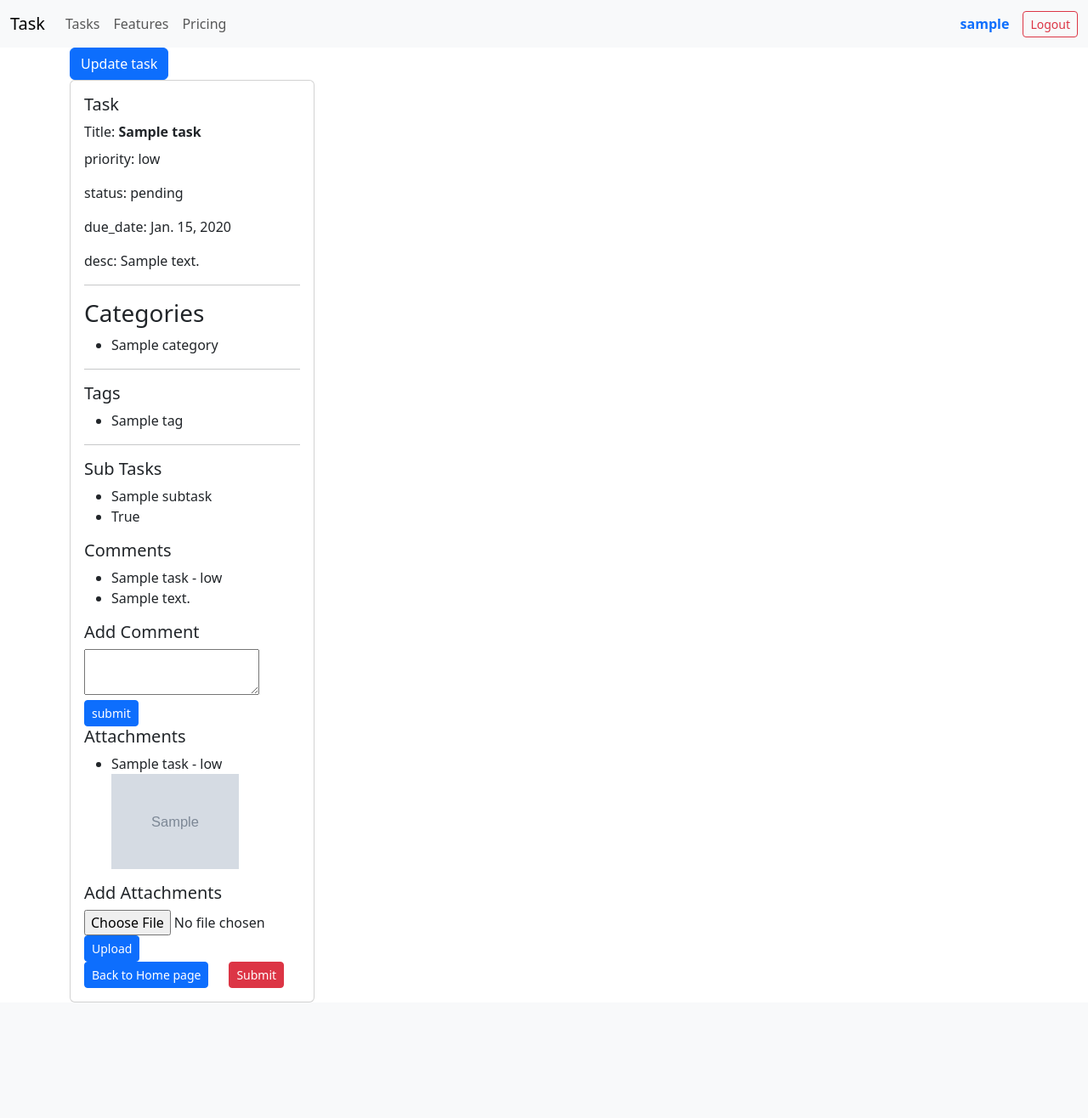
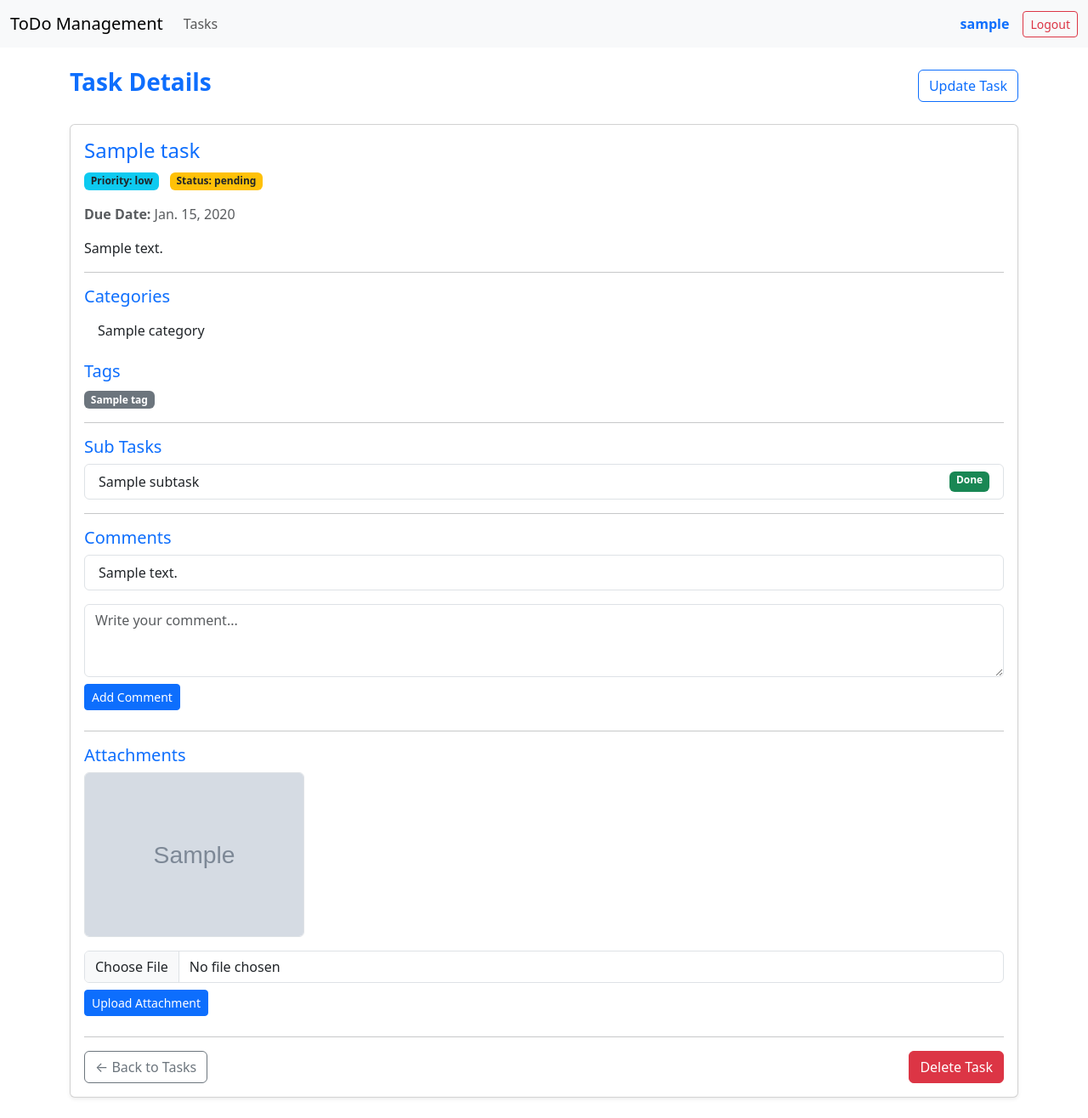
Before and after one commit to erashish41/To-Do-app-Django, a Django app: page /todo/todos/00000000-0000-0000-0000-000000000001/ in a window 1280 px wide. Shown: the whole page at 85% size. Before the commit the page ends 1180 px from the top, so only its background shows below. Run offline with Django 5.2, Linux system fonts and the light colour scheme; a user stored in the database is signed in; tables that the repository leaves empty hold one stand-in row (values such as "Sample post"); grey boxes marked "Sample" are stand-in pictures; some libraries are stand-ins or nearby versions.

Commit message:
category in task list and comment task subtask in task detail

```diff
--- a/todo/task_management/templates/base.html
+++ b/todo/task_management/templates/base.html
@@ -10,7 +10,7 @@
 
     <nav class="navbar navbar-expand-lg bg-body-tertiary">
     <div class="container-fluid">
-        <a class="navbar-brand" href="#">Task</a>
+        <a class="navbar-brand" href="#">ToDo Management</a>
         <button class="navbar-toggler" type="button" data-bs-toggle="collapse" data-bs-target="#navbarNavAltMarkup" aria-controls="navbarNavAltMarkup" aria-expanded="false" aria-label="Toggle navigation">
             <span class="navbar-toggler-icon"></span>
         </button>
@@ -18,8 +18,6 @@
             <div class="navbar-nav">
             {% if user.is_authenticated %}
             <a class="nav-link" href="{% url 'todo_list' %}">Tasks</a>
-            <a class="nav-link" href="#">Features</a>
-            <a class="nav-link" href="#">Pricing</a>
             {% endif %}
         </div>
         <div class="navbar-nav ms-auto align-items-center">
--- a/todo/task_management/templates/todo_details.html
+++ b/todo/task_management/templates/todo_details.html
@@ -2,146 +2,184 @@
 {% load crispy_forms_tags %}
 {% block content %}
 
-    <div class="container">
+<div class="container py-4">
 
+    <!-- Header -->
+    <div class="d-flex justify-content-between align-items-center mb-4">
+        <h3 class="fw-bold text-primary">Task Details</h3>
+        <button
+            type="button"
+            class="btn btn-outline-primary"
+            data-bs-toggle="modal"
+            data-bs-target="#exampleModal">
+            Update Task
+        </button>
+    </div>
 
-        <!-- Button trigger modal -->
-        <button type="button" class="btn btn-primary" data-bs-toggle="modal" data-bs-target="#exampleModal">
-            Update task
-        </button>
-
-        <!-- Modal -->
-        <div class="modal fade" id="exampleModal" tabindex="-1" aria-labelledby="exampleModalLabel" aria-hidden="true">
-            <div class="modal-dialog">
+    <!-- Update Task Modal -->
+    <div class="modal fade" id="exampleModal" tabindex="-1">
+        <div class="modal-dialog modal-lg modal-dialog-centered">
             <div class="modal-content">
-                    <div class="modal-header">
-                        <h1 class="modal-title fs-5" id="exampleModalLabel">Update Task</h1>
-                        <button type="button" class="btn-close" data-bs-dismiss="modal" aria-label="Close"></button>
+                <div class="modal-header bg-primary bg-opacity-10">
+                    <h5 class="modal-title text-primary">Update Task</h5>
+                    <button type="button" class="btn-close" data-bs-dismiss="modal"></button>
                 </div>
                 <div class="modal-body">
                     <form method="post" action="{% url 'todo_update' todo.pk %}">
                         {% csrf_token %}
-                            {{ form | crispy}}
-                            <button type="submit" class="btn btn-primary">Save changes</button>
+                        {{ form|crispy }}
+                        <div class="text-end">
+                            <button type="submit" class="btn btn-success">
+                                Save Changes
+                            </button>
+                        </div>
                     </form>
                 </div>
             </div>
         </div>
     </div>
 
+    {% if todo %}
+    <div class="card shadow-sm">
+        <div class="card-body">
 
-        <div class="row">
-            <div class="col">
-                {% if todo %}
-                <div class="card" style="width: 18rem;">
-                    <div class="card-body">
-                        <h5>Task</h5>
-                        <p class="card-title">Title: <strong>{{todo.title}}</strong></p>
-                        <p class="card-text">priority: {{todo.priority}}</p>
-                        <p class="card-text">status: {{todo.status}}</p>
-                        <p class="card-text">due_date: {{todo.due_date}}</p>
-                        <p class="card-text">desc: {{todo.description | truncatewords:4}}</p>
+            <!-- Task Info -->
+            <h4 class="card-title text-primary">{{ todo.title }}</h4>
+
+            <div class="mb-3">
+                <span class="badge bg-info text-dark me-2">
+                    Priority: {{ todo.priority }}
+                </span>
+                <span class="badge bg-warning text-dark">
+                    Status: {{ todo.status }}
+                </span>
+            </div>
+
+            <p class="text-muted">
+                <strong>Due Date:</strong> {{ todo.due_date }}
+            </p>
+
+            <p>
+                {{ todo.description|truncatewords:20 }}
+            </p>
 
             <hr>
-                        <h3>Categories</h3>
-                        <ul>
+
+            <!-- Categories -->
+            <h5 class="text-primary">Categories</h5>
+            <ul class="list-group list-group-flush mb-3">
                 {% for item in category %}
-                            <li>{{ item.name }}</li>
+                    <li class="list-group-item">{{ item.name }}</li>
                 {% empty %}
-                            <li>No categories</li>
+                    <li class="list-group-item text-muted">No categories</li>
                 {% endfor %}
             </ul>
 
+            <!-- Tags -->
+            <h5 class="text-primary">Tags</h5>
+            <div class="mb-3">
+                {% for tag in todo.tags.all %}
+                    <span class="badge bg-secondary me-1">{{ tag.name }}</span>
+                {% empty %}
+                    <span class="text-muted">No tags</span>
+                {% endfor %}
+            </div>
 
             <hr>
-                        <h5>Tags</h5>
-                        <ul>
-                            {% for tag in todo.tags.all %}
-                                <li> {{tag.name}}</li>
+
+            <!-- Subtasks -->
+            <h5 class="text-primary">Sub Tasks</h5>
+            <ul class="list-group mb-3">
+                {% for sub in todo.subtasks.all %}
+                    <li class="list-group-item d-flex justify-content-between">
+                        {{ sub.title }}
+                        {% if sub.is_completed %}
+                            <span class="badge bg-success">Done</span>
+                        {% else %}
+                            <span class="badge bg-secondary">Pending</span>
+                        {% endif %}
+                    </li>
                 {% empty %}
-                                <li>No Tags</li>
+                    <li class="list-group-item text-muted">No subtasks yet</li>
                 {% endfor %}
             </ul>
 
             <hr>
-                        <h5>Sub Tasks</h5>
-                        <ul>
-                            {% for sub in todo.subtasks.all %}
-                                <li>{{sub.title}}</li>
-                                <li>{{sub.is_completed}}</li>
+
+            <!-- Comments -->
+            <h5 class="text-primary">Comments</h5>
+            <ul class="list-group mb-3">
+                {% for comment in todo.comments.all %}
+                    <li class="list-group-item">
+                        {{ comment.comment }}
+                    </li>
                 {% empty %}
-                                    <li>No subtasks yet</li>
+                    <li class="list-group-item text-muted">No comments yet</li>
                 {% endfor %}
             </ul>
 
-
-                        <h5>Comments</h5>
-                        <ul>
-                            {% for comment in todo.comments.all %}
-                                <li>{{comment.task}}</li>
-                                <li>{{ comment.comment }}</li>
-                            {% empty %}
-                                <li>No comments yet</li>
-                            {% endfor %}
-                        </ul>
-
-                        <h5>Add Comment</h5>
-                        <form action="{% url 'comment_add' todo.pk %}" method="post">
+            <!-- Add Comment -->
+            <form action="{% url 'comment_add' todo.pk %}" method="post" class="mb-4">
                 {% csrf_token %}
                 <textarea
                     name="comment"
+                    class="form-control mb-2"
+                    rows="3"
                     placeholder="Write your comment..."
-                                id="" required>
-                            </textarea>
-                            <button type="submit" class="btn btn-sm btn-primary">submit</button>
+                    required></textarea>
+                <button type="submit" class="btn btn-sm btn-primary">
+                    Add Comment
+                </button>
             </form>
 
+            <hr>
 
-                        <h5>Attachments</h5>
-                        <ul>
+            <!-- Attachments -->
+            <h5 class="text-primary">Attachments</h5>
+            <div class="row g-3 mb-3">
                 {% for attach in todo.attachments.all %}
-                                <li>{{attach.task}}</li>
                     {% if attach.image %}
+                        <div class="col-md-3">
                             <img
                                 src="{{ attach.image.url }}"
-                                        alt="Attachment"
-                                        width="150"
-                                    >
+                                class="img-fluid rounded border"
+                                alt="Attachment">
+                        </div>
                     {% endif %}
                 {% empty %}
-                                <li>No Attachments yet</li>
+                    <p class="text-muted">No attachments yet</p>
                 {% endfor %}
-                        </ul>
+            </div>
 
-                        <h5>Add Attachments</h5>
-                        <form action="{% url 'attachment_add' todo.pk %}" method="post">
+            <!-- Add Attachment -->
+            <form action="{% url 'attachment_add' todo.pk %}" method="post" enctype="multipart/form-data" class="mb-4">
                 {% csrf_token %}
-                            <input type="file" name="image" required>
-                            <button type="submit" class="btn btn-sm btn-primary">Upload</button>
+                <input type="file" name="image" class="form-control mb-2" required>
+                <button type="submit" class="btn btn-sm btn-primary">
+                    Upload Attachment
+                </button>
             </form>
 
+            <hr>
 
+            <!-- Actions -->
+            <div class="d-flex justify-content-between">
+                <a class="btn btn-outline-secondary" href="{% url 'todo_list' %}">
+                    ← Back to Tasks
+                </a>
 
-
-                        <div class="d-flex gap-4">
-                            <!-- <form method="post" action="">
-                                {% csrf_token %}
-                                <input type="text" name="title" placeholder="Subtask title">
-                                <button type="submit">Add</button>
-                            </form> -->
-
-                            <a class="btn btn-sm btn-primary" href="{% url 'todo_list' %}">Back to Home page</a>
                 <form action="{% url 'todo_delete' todo.pk %}" method="post">
                     {% csrf_token %}
-                                <input class="btn btn-sm btn-danger" type="submit" value="Submit">
+                    <button class="btn btn-danger">
+                        Delete Task
+                    </button>
                 </form>
+            </div>
 
         </div>
     </div>
-                </div>
     {% endif %}
-            </div>
-        </div>
+
 </div>
 
 {% endblock %}
--- a/todo/task_management/urls.py
+++ b/todo/task_management/urls.py
@@ -4,7 +4,6 @@ from django.urls import path
 from task_management.views import (
     TaskListView, TaskDetailView, TaskCreateView,
     TaskUpdateView, TaskDeleteView,
-    CategoryCreateView, CategoryUpdateView, CategoryDeleteView,
     CommentCreateView, AttachmentCreateView, AttachmentDeleteView
     )
 
@@ -15,9 +14,6 @@ urlpatterns = [
     path('todos/<uuid:pk>/update/', TaskUpdateView.as_view(), name='todo_update'),
     path('todos/<uuid:pk>/delete/', TaskDeleteView.as_view(), name='todo_delete'),
 
-    path('todos/categories/add/', CategoryCreateView.as_view(), name='category_add'),
-    path('todos/categories/<int:pk>/update/', CategoryUpdateView.as_view(), name='category_update'),
-    path('todos/categories/<int:pk>/delete/', CategoryDeleteView.as_view(), name='category_delete'),
 
 
     path('todos/<uuid:pk>/comment/add/', CommentCreateView.as_view(), name='comment_add'),
--- a/todo/task_management/views.py
+++ b/todo/task_management/views.py
@@ -30,6 +30,17 @@ class TaskListView(LoginRequiredMixin,ListView):
         context['category'] = Category.objects.filter(created_by=self.request.user)
         return context
 
+    def post(self, request, *args, **kwargs):
+        name = request.POST.get("name")
+
+        if name:
+            Category.objects.create(
+                name=name,
+                created_by=request.user
+            )
+
+        return redirect("todo_list")
+
 
 
 class TaskDetailView(LoginRequiredMixin,DetailView):
@@ -37,14 +48,16 @@ class TaskDetailView(LoginRequiredMixin,DetailView):
     template_name = "todo_details.html"
     context_object_name = "todo"
 
+    def get_queryset(self):
+        return Task.objects.filter(created_by=self.request.user)
+
     def get_context_data(self, **kwargs):
         context = super().get_context_data(**kwargs)
         context['form'] = TaskForm()
+        context['category'] = CategoryForm()
         context['category'] = Category.objects.filter(created_by=self.request.user)
         return context
 
-    def get_queryset(self):
-        return Task.objects.filter(created_by=self.request.user)
 
 
 
@@ -89,32 +102,6 @@ class TaskDeleteView(LoginRequiredMixin, DeleteView):
     success_url = reverse_lazy('todo_list')
 
 
-class CategoryCreateView(LoginRequiredMixin, CreateView):
-    model = Category
-    form_class = CategoryForm
-    success_url = reverse_lazy("todo_list")
-
-    def form_valid(self, form):
-        form.instance.created_by=self.request.user
-        return super().form_valid(form)
-
-class CategoryUpdateView(LoginRequiredMixin, UpdateView):
-    model = Category
-    form_class = CategoryForm
-    success_url = reverse_lazy("todo_list")
-
-    def get_queryset(self):
-        return Category.objects.filter(created_by=self.request.user)
-
-
-class CategoryDeleteView(LoginRequiredMixin, DeleteView):
-    model = Category
-    success_url = reverse_lazy("todo_list")
-
-    def get_queryset(self):
-        return Category.objects.filter(created_by=self.request.user)
-
-
 
 
 class CommentCreateView(LoginRequiredMixin, View):
```
Also changed, not shown: todo/task_management/templates/todo_list.html (+121 -46 lines). Lines whose indentation alone changed are shown as unchanged.
